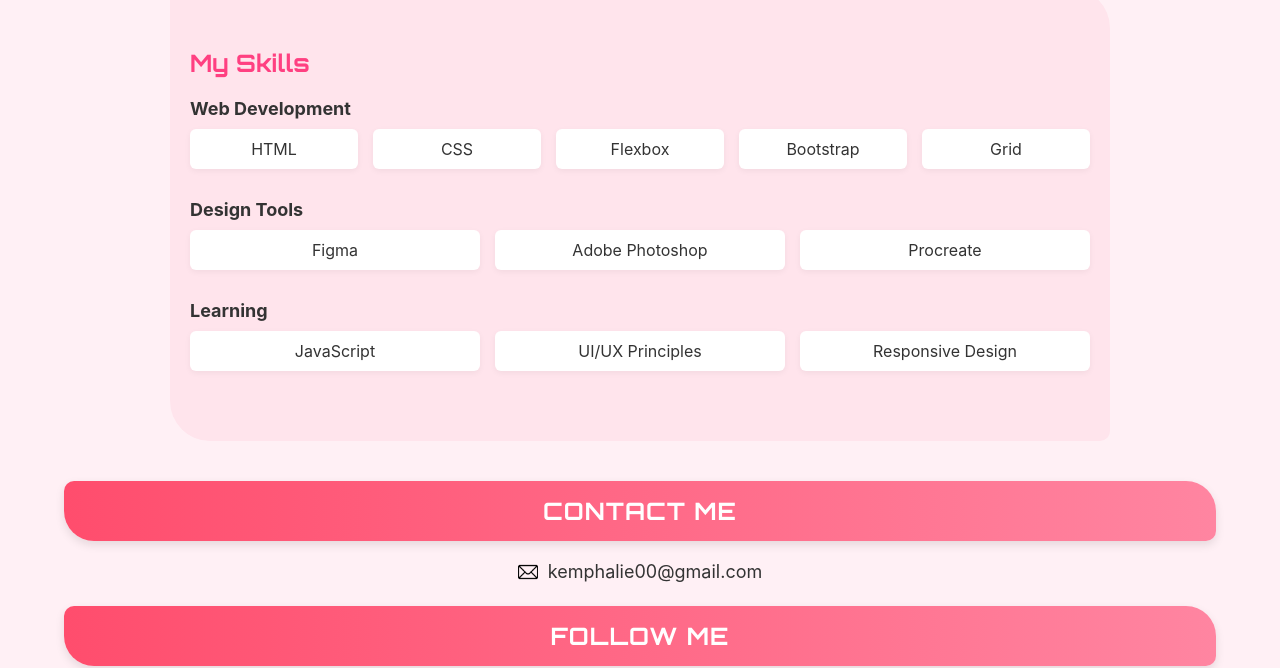
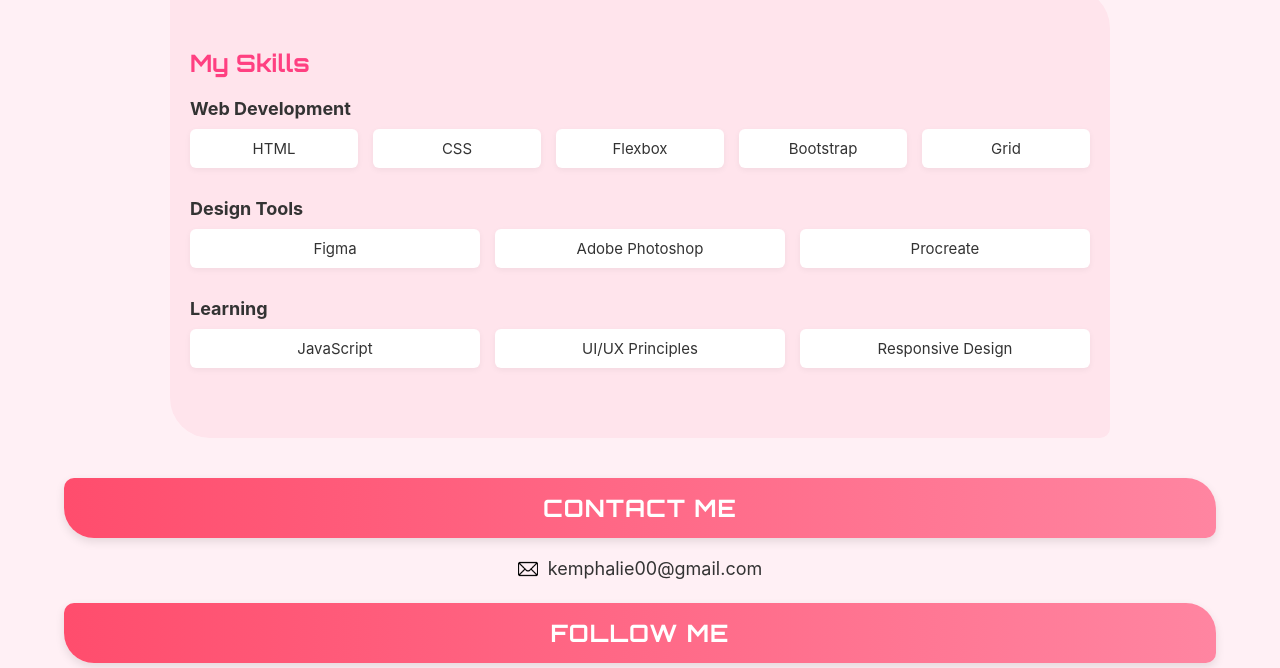
Before and after one commit to Halie-Kemp/Halie-portfolio, a plain HTML site: page index.html in a window 1280 px wide. Shown: the part 2359-3027 px from the top of the page. Drawn offline with Linux system fonts and the light colour scheme.

Commit message:
Add files via upload

```diff
--- a/portfoiliostyles.css
+++ b/portfoiliostyles.css
@@ -310,6 +310,15 @@ font-family: 'Inter', sans-serif;
   box-shadow: 0 2px 6px rgba(0,0,0,0.05);
   text-align: center;
   color: #333;
+  min-height: 20px;
+   word-wrap: break-word;
+  overflow-wrap: break-word;
+  white-space: normal;
+  max-width: 100%;
+  box-sizing: border-box;
+  font-size: 15px;
+  padding: 10px;
+  word-break: break-word;
 }
 
 
@@ -339,7 +348,7 @@ justify-content: center;
 }
 
 
-@media (max-width: 480px) {
+@media (min-width: 370px) and (max-width: 380px) {
     .nav a {
       font-size: 12px;
     }
@@ -351,4 +360,8 @@ justify-content: center;
       padding: 10px;
       gap: 15px;
     }
+
+    .skills-list{
+      grid-template-columns: 1fr;
+    }
   }
```
